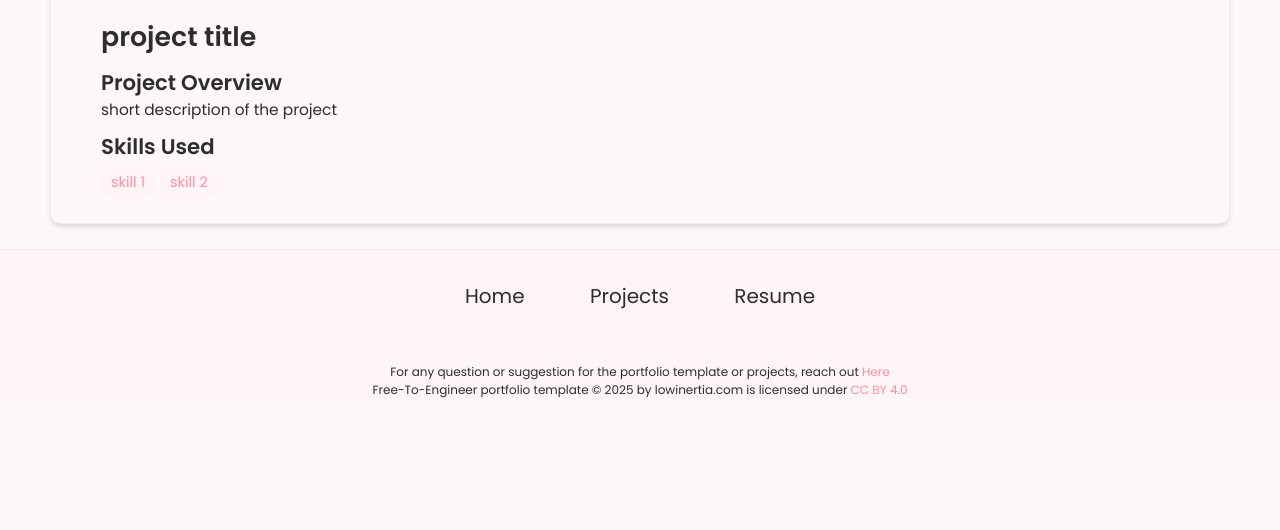
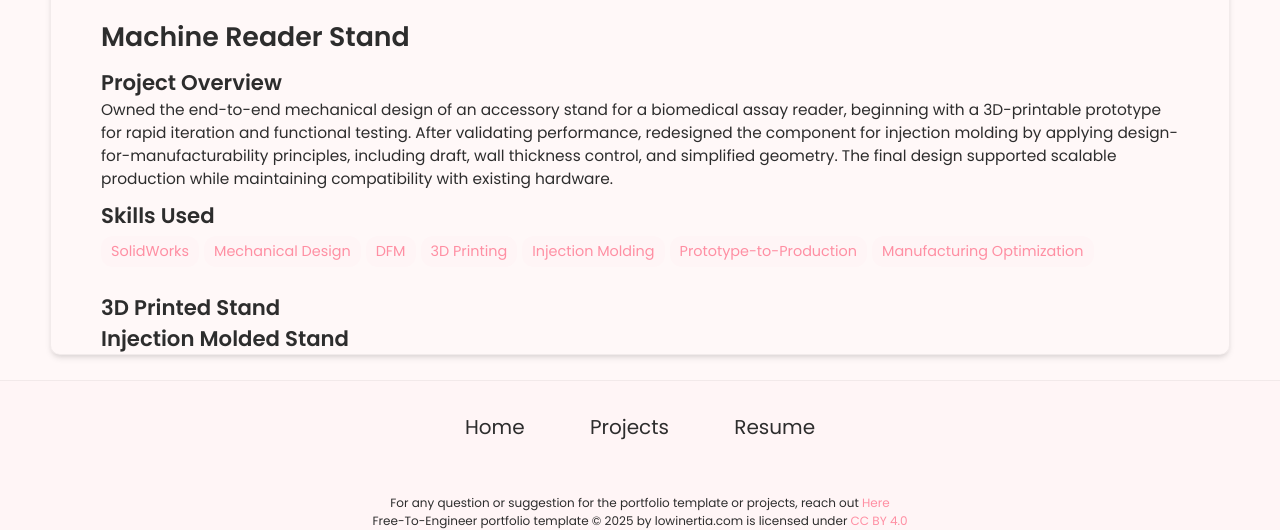
Before and after one commit to italiarod/italiarod.github.io, a Jekyll site: the page built from _projects/RDS_Stand/index.md, in a window 1280 px wide. Shown: the part 490-1020 px from the top of the page. Built offline with Jekyll 4.4.1, drawn with Linux system fonts in a browser that asks for light colours; before the commit the page ends 900 px from its top, so only the background shows below that.

Commit message:
Update index.md

```diff
--- a/_projects/RDS_Stand/index.md
+++ b/_projects/RDS_Stand/index.md
@@ -1,9 +1,22 @@
 ---
 layout: post
-title: project title
-description:  short description of the project
+title: Machine Reader Stand
+description:  Owned the end-to-end mechanical design of an accessory stand for a biomedical assay reader, beginning with a 3D-printable prototype for rapid iteration and functional testing.  After validating performance, redesigned the component for injection molding by applying design-for-manufacturability principles, including draft, wall thickness control, and simplified geometry. The final design supported scalable production while maintaining compatibility with existing hardware.
+
 skills:
-- skill 1
-- skill 2
+  - SolidWorks
+  - Mechanical Design
+  - DFM
+  - 3D Printing
+  - Injection Molding
+  - Prototype-to-Production
+  - Manufacturing Optimization
+
 main-image: /project.webp
+
 ---
+
+## 3D Printed Stand
+
+
+## Injection Molded Stand
```
